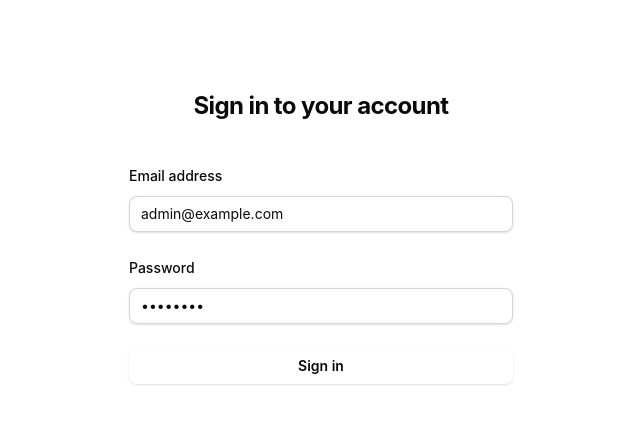
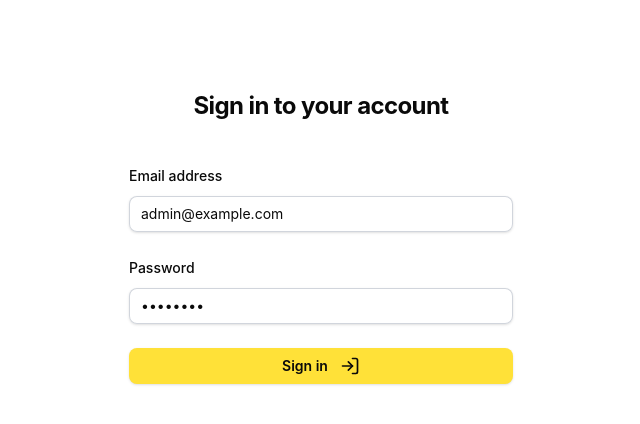
Before and after one commit to ntalys/tutorial-react, a React (Vite) app: page /sign-in in a window 1280 px wide. Shown: the top 424 px of the page, without its empty margins (319-959 px from the left). Built offline with nearby package versions, Linux system fonts and the light colour scheme.

Commit message:
feat: added sign in icon

```diff
--- a/src/pages/sign-in.tsx
+++ b/src/pages/sign-in.tsx
@@ -2,6 +2,7 @@ import { MouseEvent, useState } from "react";
 import { useAuth } from "@/lib/auth-util";
 import { useNavigate, useLocation } from "react-router-dom";
 import { decode } from "js-base64";
+import { LogIn } from "lucide-react";
 
 const loginData = {
   email: "admin@example.com",
@@ -88,9 +89,10 @@ export function SignIn() {
             <div>
               <button
                 type="submit"
-                className="flex w-full justify-center rounded-md bg-accent-6 px-3 py-1.5 text-sm font-semibold leading-6 shadow-sm hover:bg-accent-6 focus-visible:outline-2 focus-visible:outline-offset-2 focus-visible:outline-accent-6 cursor-pointer"
+                className="flex w-full justify-center items-center rounded-md bg-accent-6 px-3 py-1.5 text-sm font-semibold leading-6 shadow-sm hover:bg-accent-6 focus-visible:outline-2 focus-visible:outline-offset-2 focus-visible:outline-accent-6 cursor-pointer bg-[#ffe138] gap-3"
                 onClick={login}>
                 Sign in
+                <LogIn className="h-5 w-5" />
               </button>
             </div>
           </form>
```
